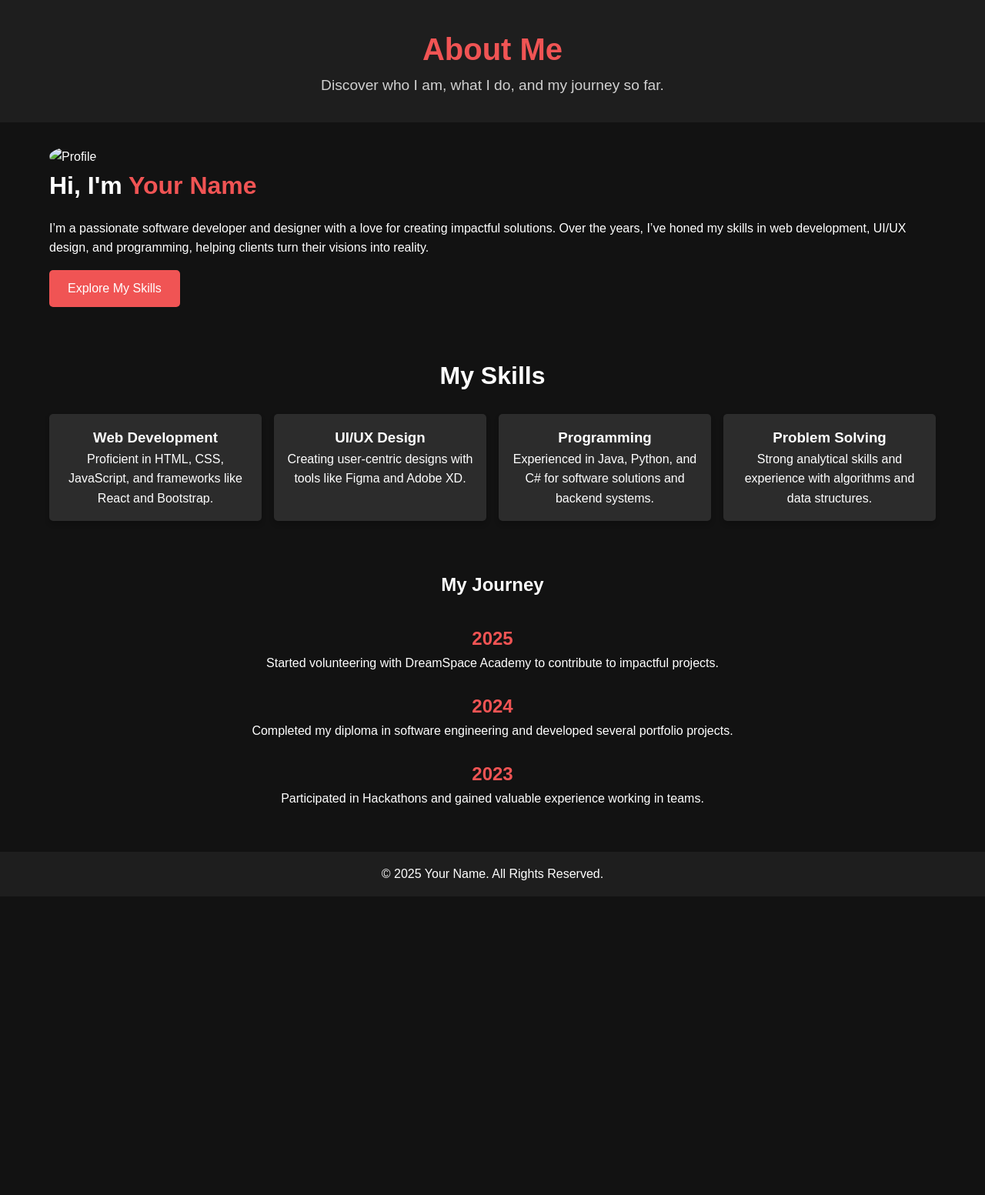
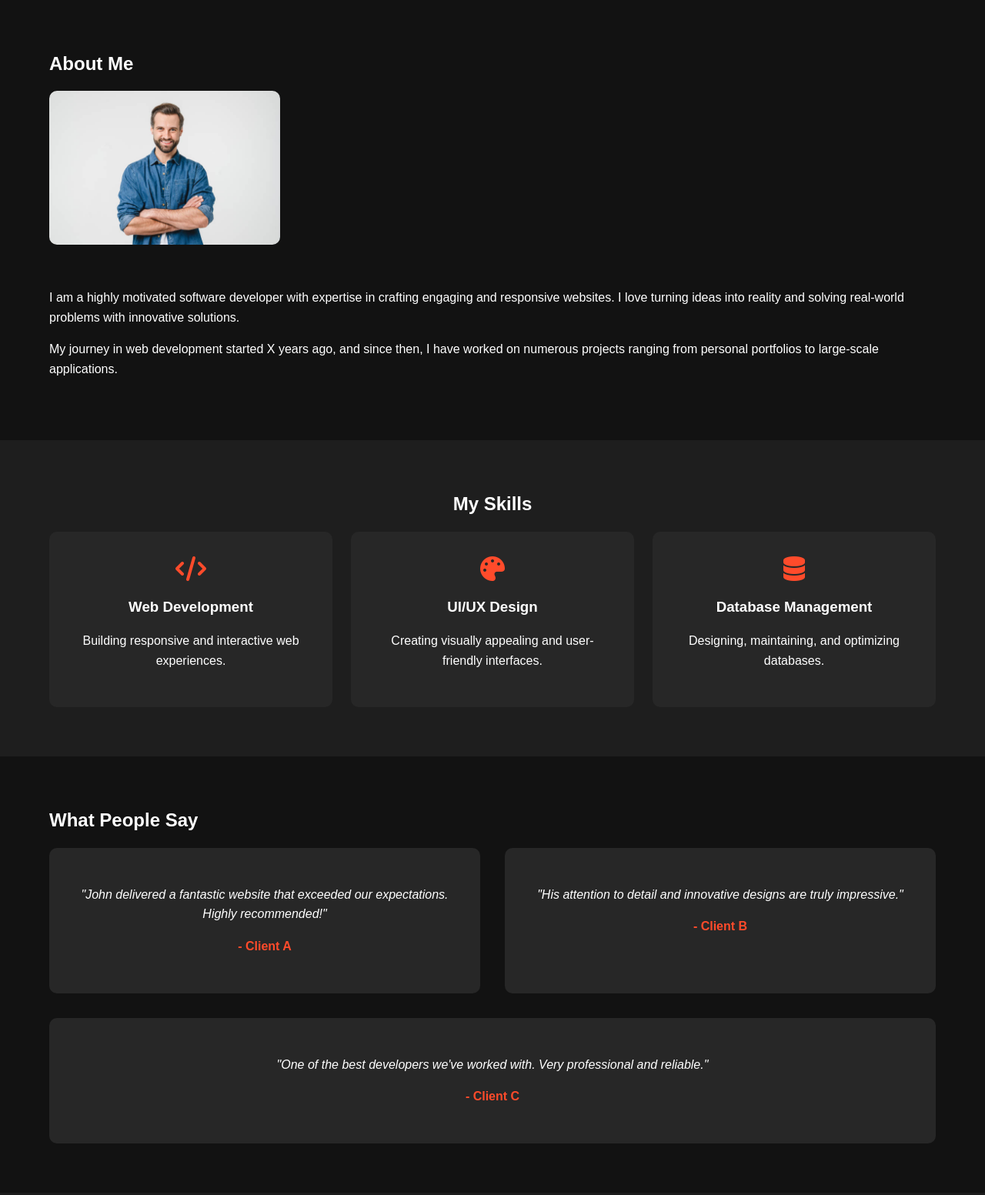
Before and after one commit to V-MAHIBAN/git-practice, a plain HTML site: page Assets/about.html in a window 1280 px wide. Shown: the top 1553 px of the page at 77% size. Before the commit the page ends 1165 px from the top, so only its background shows below. Drawn offline with Linux system fonts and the light colour scheme.

Commit message:
fix: remove unwanted items and add some new features

```diff
--- a/Assets/about.html
+++ b/Assets/about.html
@@ -5,85 +5,91 @@
   <meta name="viewport" content="width=device-width, initial-scale=1.0">
   <title>About Me</title>
   <link rel="stylesheet" href="/css/about.css">
+  <link rel="stylesheet" href="https://cdnjs.cloudflare.com/ajax/libs/font-awesome/6.0.0/css/all.min.css">
 </head>
 <body>
-  <header class="header">
+    <!--
+  <header class="hero">
     <div class="container">
-      <h1>About Me</h1>
-      <p>Discover who I am, what I do, and my journey so far.</p>
+      <div class="hero-content">
+        <h1>Hi, I'm <span class="highlight">John Doe</span></h1>
+        <p class="tagline">A Passionate Developer Crafting Functional & Beautiful Web Experiences</p>
+        <a href="#about" class="btn">Learn More About Me</a>
+      </div>
     </div>
   </header>
+  -->
 
   <main>
-    <!-- Introduction Section -->
-    <section class="about-section">
+    <section id="about" class="about-section">
       <div class="container">
+        <h2>About Me</h2>
         <div class="about-content">
-          <img src="profile.jpg" alt="Profile" class="about-image">
+          <div class="about-img">
+            <img src="/img/profile.jpg" alt="John Doe">
+          </div>
           <div class="about-text">
-            <h2>Hi, I'm <span class="highlight">Your Name</span></h2>
             <p>
-              I’m a passionate software developer and designer with a love for creating impactful solutions.
-              Over the years, I’ve honed my skills in web development, UI/UX design, and programming,
-              helping clients turn their visions into reality.
+              I am a highly motivated software developer with expertise in crafting engaging and responsive websites. I love turning ideas into reality and solving real-world problems with innovative solutions.
             </p>
-            <a href="#skills" class="btn">Explore My Skills</a>
+            <p>
+              My journey in web development started X years ago, and since then, I have worked on numerous projects ranging from personal portfolios to large-scale applications.
+            </p>
           </div>
         </div>
       </div>
     </section>
 
-    <!-- Skills Section -->
-    <section class="skills-section" id="skills">
+    <section class="skills-section">
       <div class="container">
         <h2>My Skills</h2>
-        <div class="skills-grid">
-          <div class="skill-card">
+        <div class="skills">
+          <div class="skill">
+            <i class="fa-solid fa-code"></i>
             <h3>Web Development</h3>
-            <p>Proficient in HTML, CSS, JavaScript, and frameworks like React and Bootstrap.</p>
+            <p>Building responsive and interactive web experiences.</p>
           </div>
-          <div class="skill-card">
+          <div class="skill">
+            <i class="fa-solid fa-palette"></i>
             <h3>UI/UX Design</h3>
-            <p>Creating user-centric designs with tools like Figma and Adobe XD.</p>
+            <p>Creating visually appealing and user-friendly interfaces.</p>
           </div>
-          <div class="skill-card">
-            <h3>Programming</h3>
-            <p>Experienced in Java, Python, and C# for software solutions and backend systems.</p>
-          </div>
-          <div class="skill-card">
-            <h3>Problem Solving</h3>
-            <p>Strong analytical skills and experience with algorithms and data structures.</p>
+          <div class="skill">
+            <i class="fa-solid fa-database"></i>
+            <h3>Database Management</h3>
+            <p>Designing, maintaining, and optimizing databases.</p>
           </div>
         </div>
       </div>
     </section>
 
-    <!-- Timeline Section -->
-    <section class="timeline-section">
+    <section class="testimonials-section">
       <div class="container">
-        <h2>My Journey</h2>
-        <div class="timeline">
-          <div class="timeline-item">
-            <h3>2025</h3>
-            <p>Started volunteering with DreamSpace Academy to contribute to impactful projects.</p>
+        <h2>What People Say</h2>
+        <div class="testimonials">
+          <div class="testimonial">
+            <p>"John delivered a fantastic website that exceeded our expectations. Highly recommended!"</p>
+            <h4>- Client A</h4>
           </div>
-          <div class="timeline-item">
-            <h3>2024</h3>
-            <p>Completed my diploma in software engineering and developed several portfolio projects.</p>
+          <div class="testimonial">
+            <p>"His attention to detail and innovative designs are truly impressive."</p>
+            <h4>- Client B</h4>
           </div>
-          <div class="timeline-item">
-            <h3>2023</h3>
-            <p>Participated in Hackathons and gained valuable experience working in teams.</p>
+          <div class="testimonial">
+            <p>"One of the best developers we've worked with. Very professional and reliable."</p>
+            <h4>- Client C</h4>
           </div>
         </div>
       </div>
     </section>
   </main>
 
-  <footer class="footer">
+  <footer>
     <div class="container">
-      <p>&copy; 2025 Your Name. All Rights Reserved.</p>
+      <p>&copy; 2025 John Doe. All Rights Reserved.</p>
     </div>
   </footer>
+
+  <script src="/js/about.js"></script>
 </body>
 </html>
--- a/css/about.css
+++ b/css/about.css
@@ -1,14 +1,14 @@
-/* General Reset */
-body, h1, h2, h3, p, ul, li, a {
+/* General Styles */
+body {
     margin: 0;
-    padding: 0;
-    box-sizing: border-box;
+    font-family: 'Arial', sans-serif;
+    line-height: 1.6;
+    color: #fff;
+    background-color: #1b1b1b;
   }
-  body {
-    font-family: Arial, sans-serif;
-    line-height: 1.6;
-    background-color: #121212;
-    color: #ffffff;
+
+  h1, h2, h3, h4 {
+    margin: 0 0 1rem 0;
   }
 
   .container {
@@ -17,90 +17,123 @@ body, h1, h2, h3, p, ul, li, a {
     max-width: 1200px;
   }
 
-  /* Header */
-  .header {
+  /* Hero Section */
+  .hero {
+    background: linear-gradient(to right, #ff416c, #ff4b2b);
+    color: #fff;
     text-align: center;
-    padding: 2rem;
-    background-color: #1e1e1e;
+    padding: 5rem 0;
   }
-  .header h1 {
+
+  .hero h1 {
     font-size: 2.5rem;
-    color: #f05454;
   }
-  .header p {
-    font-size: 1.2rem;
-    color: #d1d1d1;
+
+  .hero .highlight {
+    color: #ffdd00;
+  }
+
+  .hero .btn {
+    margin-top: 1rem;
+    padding: 0.8rem 2rem;
+    background: #fff;
+    color: #ff4b2b;
+    text-decoration: none;
+    font-weight: bold;
+    border-radius: 25px;
+    transition: background 0.3s;
+  }
+
+  .hero .btn:hover {
+    background: #ffe0b3;
   }
 
   /* About Section */
   .about-section {
+    background: #121212;
+    padding: 4rem 0;
+  }
+
+  .about-content {
     display: flex;
+    flex-wrap: wrap;
+    gap: 2rem;
     align-items: center;
-    justify-content: space-between;
-    padding: 2rem 0;
   }
-  .about-image {
-    width: 250px;
-    border-radius: 50%;
-    margin-right: 2rem;
+
+  .about-img img {
+    width: 100%;
+    max-width: 300px;
+    border-radius: 10px;
   }
-  .about-text h2 {
-    font-size: 2rem;
+
+  .about-text p {
     margin-bottom: 1rem;
-  }
-  .highlight {
-    color: #f05454;
-  }
-  .btn {
-    display: inline-block;
-    padding: 0.7rem 1.5rem;
-    margin-top: 1rem;
-    background-color: #f05454;
-    color: #fff;
-    text-decoration: none;
-    border-radius: 5px;
   }
 
   /* Skills Section */
   .skills-section {
-    padding: 2rem 0;
+    background: #1e1e1e;
+    padding: 4rem 0;
     text-align: center;
   }
-  .skills-section h2 {
-    font-size: 2rem;
-    margin-bottom: 1.5rem;
-  }
-  .skills-grid {
+
+  .skills {
     display: grid;
     grid-template-columns: repeat(auto-fit, minmax(250px, 1fr));
-    gap: 1rem;
-  }
-  .skill-card {
-    background-color: #2c2c2c;
-    padding: 1rem;
-    border-radius: 5px;
-    box-shadow: 0 4px 6px rgba(0, 0, 0, 0.2);
+    gap: 1.5rem;
   }
 
-  /* Timeline Section */
-  .timeline-section {
-    padding: 2rem 0;
+  .skill {
+    background: #272727;
+    padding: 2rem;
+    border-radius: 10px;
     text-align: center;
   }
-  .timeline {
-    margin-top: 2rem;
+
+  .skill i {
+    font-size: 2rem;
+    color: #ff4b2b;
   }
-  .timeline-item {
-    margin-bottom: 1.5rem;
+
+  .skill h3 {
+    margin: 1rem 0;
   }
-  .timeline-item h3 {
-    font-size: 1.5rem;
-    color: #f05454;
+
+  /* Testimonials Section */
+  .testimonials-section {
+    background: #121212;
+    padding: 4rem 0;
+  }
+
+  .testimonials {
+    display: flex;
+    flex-wrap: wrap;
+    gap: 2rem;
+  }
+
+  .testimonial {
+    background: #272727;
+    padding: 2rem;
+    border-radius: 10px;
+    text-align: center;
+    flex: 1 1 300px;
+  }
+
+  .testimonial p {
+    font-style: italic;
+    margin-bottom: 1rem;
+  }
+
+  .testimonial h4 {
+    font-weight: bold;
+    color: #ff4b2b;
   }
 
   /* Footer */
-  .footer {
+  footer {
+    background: #1e1e1e;
     text-align: center;
-    padding: 1rem;
-    background-color: #1e1e1e;
+    padding: 1rem 0;
+    margin-top: 2rem;
   }
--- a/js/about.js
+++ b/js/about.js
@@ -1,4 +1,4 @@
-document.addEventListener('DOMContentLoaded', () => {
-    console.log('About page loaded successfully!');
-    // Add any interactivity or animations here
-  });
+// Add animations or dynamic interactions as needed
+document.addEventListener("DOMContentLoaded", () => {
+  console.log("Page is fully loaded and functional!");
+});
```
Also changed, not shown: img/profile.jpg (added).
